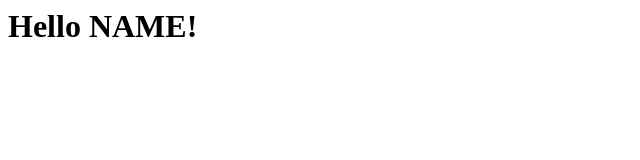
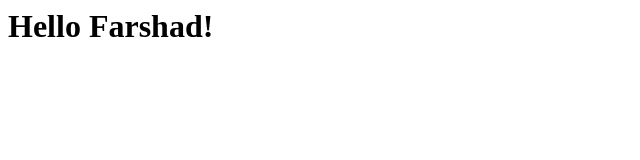
Before and after one commit to FBagdeli/boolean, a plain HTML site: page index.html in a window 1280 px wide. Shown: the whole page, without its empty margins (0-640 px from the left). Drawn offline with Linux system fonts and the light colour scheme.

Commit message:
say hello

```diff
--- a/index.html
+++ b/index.html
@@ -1 +1 @@
-<h1>Hello NAME!</h1>
+<h1>Hello Farshad!</h1>
```
